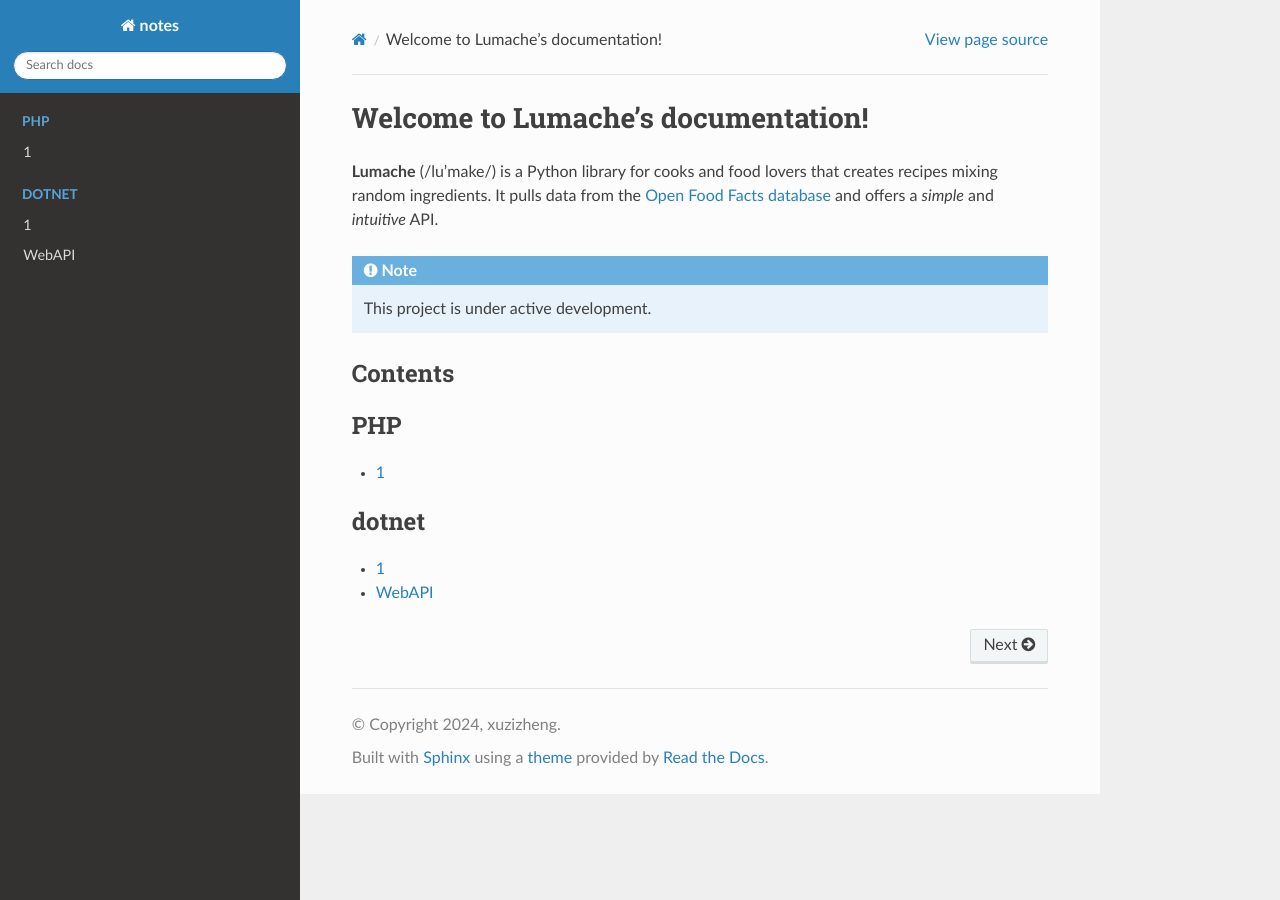
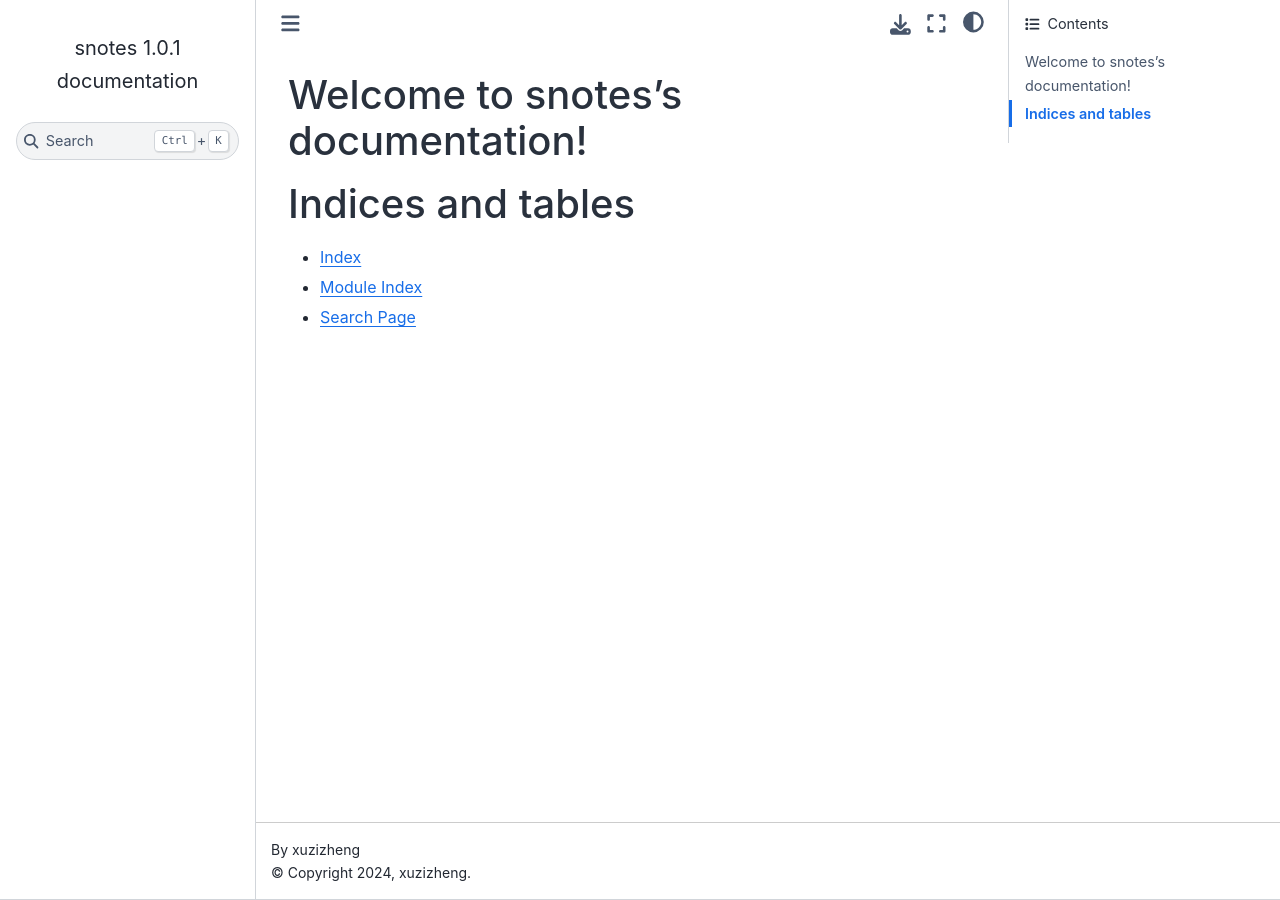
Before and after one commit to Abner1995/snotes, a Sphinx documentation site: the page built from docs/source/index.rst, in a window 1280 px wide. Built offline with Sphinx 7.4.7 and the Sphinx Book theme 1.1.4, drawn with Linux system fonts in a browser that asks for light colours.

Commit message:
🔧 build(sphinx-book-theme):
sphinx-book-theme

```diff
--- a/docs/source/conf.py
+++ b/docs/source/conf.py
@@ -1,39 +1,28 @@
 # Configuration file for the Sphinx documentation builder.
+#
+# For the full list of built-in configuration values, see the documentation:
+# https://www.sphinx-doc.org/en/master/usage/configuration.html
 
-# -- Project information
+# -- Project information -----------------------------------------------------
+# https://www.sphinx-doc.org/en/master/usage/configuration.html#project-information
 
-project = 'notes'
+project = 'snotes'
 copyright = '2024, xuzizheng'
 author = 'xuzizheng'
+release = '1.0.1'
 
-release = '0.1'
-version = '0.1.0'
+# -- General configuration ---------------------------------------------------
+# https://www.sphinx-doc.org/en/master/usage/configuration.html#general-configuration
 
-# -- General configuration
-
-extensions = [
-    'sphinx.ext.duration',
-    'sphinx.ext.doctest',
-    'sphinx.ext.autodoc',
-    'sphinx.ext.autosummary',
-    'sphinx.ext.intersphinx',
-    'recommonmark'
-]
-
-intersphinx_mapping = {
-    'python': ('https://docs.python.org/3/', None),
-    'sphinx': ('https://www.sphinx-doc.org/en/master/', None),
-}
-intersphinx_disabled_domains = ['std']
+extensions = []
 
 templates_path = ['_templates']
+exclude_patterns = []
 
-# If true, `todo` and `todoList` produce output, else they produce nothing.
-todo_include_todos = True
+language = 'zh-cn'
 
-# -- Options for HTML output
+# -- Options for HTML output -------------------------------------------------
+# https://www.sphinx-doc.org/en/master/usage/configuration.html#options-for-html-output
 
-html_theme = 'sphinx_rtd_theme'
-
-# -- Options for EPUB output
-epub_show_urls = 'footnote'
+html_theme = 'sphinx_book_theme'
+html_static_path = ['_static']
--- a/docs/source/dotnet/WebAPI.md
+++ /dev/null
@@ -1 +0,0 @@
-# WebAPI
--- a/docs/source/index.rst
+++ b/docs/source/index.rst
@@ -1,26 +1,20 @@
-Welcome to Lumache's documentation!
-===================================
+.. snotes documentation master file, created by
+   sphinx-quickstart on Thu Nov 28 19:27:41 2024.
+   You can adapt this file completely to your liking, but it should at least
+   contain the root `toctree` directive.
 
-**Lumache** (/lu'make/) is a Python library for cooks and food lovers
-that creates recipes mixing random ingredients.
-It pulls data from the `Open Food Facts database <https://world.openfoodfacts.org/>`_
-and offers a *simple* and *intuitive* API.
-
-.. note::
-
-   This project is under active development.
-
-Contents
---------
+Welcome to snotes's documentation!
+==================================
 
 .. toctree::
-   :caption: PHP
-
-   PHP/1.md
+   :maxdepth: 2
+   :caption: Contents:
 
 
-.. toctree::
-   :caption: dotnet
 
-   dotnet/1.md
-   dotnet/WebAPI.md
+Indices and tables
+==================
+
+* :ref:`genindex`
+* :ref:`modindex`
+* :ref:`search`
--- a/docs/requirements.txt
+++ b/docs/source/requirements.txt
@@ -1,3 +1,3 @@
 sphinx==7.1.2
 sphinx-rtd-theme==1.3.0rc1
-recommonmark==0.7.1
+sphinx-book-theme
```
Also changed, not shown: docs/source/PHP/1.md (deleted, +0 -1 lines), docs/source/dotnet/1.md (deleted, +0 -1 lines), 1 other file.
